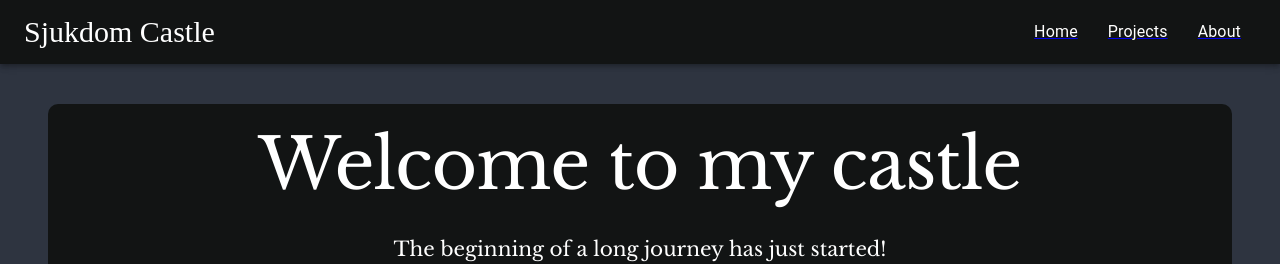
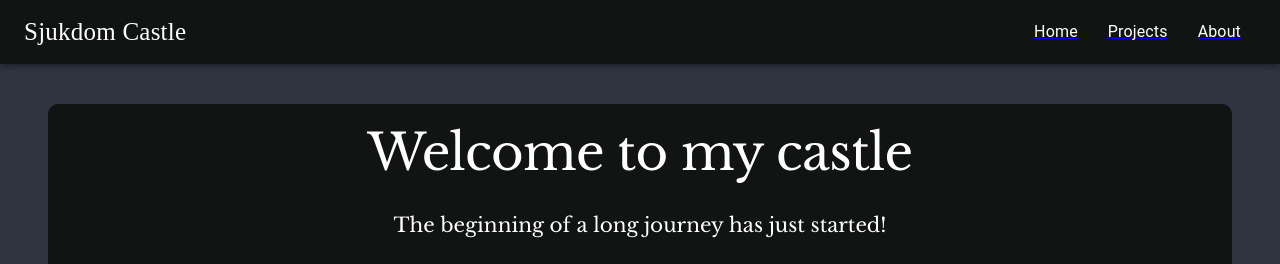
Before and after one commit to daniel-sjkdm/SjkdmIsland, a React (Create React App) app in the folder sjkdm_island/: page / in a window 1280 px wide. Shown: the top 264 px of the page. Built offline with nearby package versions, Linux system fonts and the light colour scheme; a web font is replaced by a local one.

Commit message:
Font adjusting

```diff
--- a/sjkdm_island/src/components/Footer.js
+++ b/sjkdm_island/src/components/Footer.js
@@ -6,7 +6,7 @@ import GitHubIcon from '@material-ui/icons/GitHub';
 const useStyles = makeStyles({
     root: {
         backgroundColor: "#121414",
-        marginTop: "50px"
+        marginTop: "50px",
     },
     content: {
         textAlign: "center",
--- a/sjkdm_island/src/components/Home.js
+++ b/sjkdm_island/src/components/Home.js
@@ -22,7 +22,7 @@ const useStyles = makeStyles({
     },
     title: {
         fontFamily: "Libre Baskerville, serif",
-        fontSize: "70px",
+        fontSize: "50px",
         color: "white",
         textAlign: "center",
         marginBottom: "30px",
@@ -67,7 +67,6 @@ const Home = (props) => {
                         and understanding new technologies and improving my skills                   <br/>
                         to keep building this castle the best way I can.                             <br/>
                     </Typography>
-
                 </div>
                 <Grid container spacing={3}>
                     <Grid item lg={6} md={6} xs={12}>
--- a/sjkdm_island/src/components/Navigation.js
+++ b/sjkdm_island/src/components/Navigation.js
@@ -12,7 +12,7 @@ const useStyles = makeStyles(theme => ({
     title: {
         flexGrow: 1,
         fontFamily: "UnifrakturMaguntia",
-        fontSize: "30px"
+        fontSize: "25px"
     },
     link: {
         paddingRight: "15px",
@@ -29,21 +29,20 @@ const Navigation = (props) => {
             <AppBar position="static" className={classes.root}>
                 <Toolbar>
                     <Typography
-                        variant="h5"
                         className={classes.title}
                     > Sjukdom Castle </Typography>
                 <div style={{display: "flex"}}>
-                    <Link to="/">
+                    <Link to="/SjukdomCastle">
                         <Typography className={classes.link}>
                             Home
                         </Typography>
                     </Link>
-                    <Link to="/projects">
+                    <Link to="/SjukdomCastle/projects">
                         <Typography className={classes.link}>
                             Projects
                         </Typography>
                     </Link>
-                    <Link to="/about">
+                    <Link to="/SjukdomCastle/about">
                         <Typography className={classes.link}>
                             About
                         </Typography>
```
